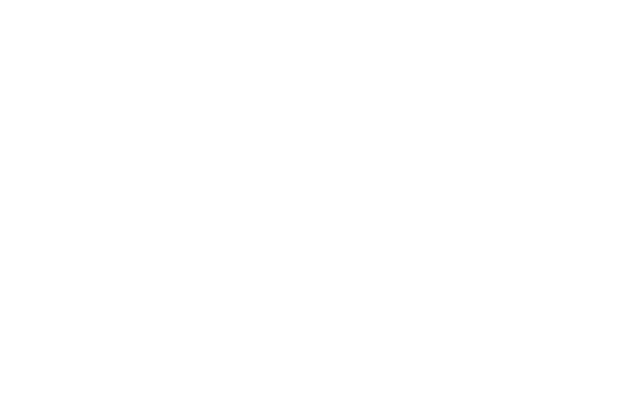
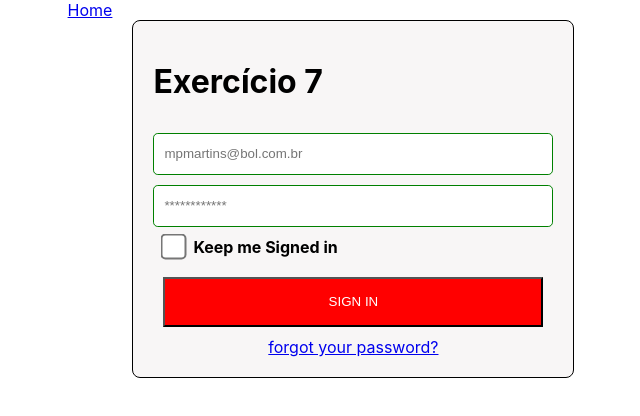
Before and after one commit to Mlpm2004/Semana11, a React (Create React App) app: page /Exercicio7 in a window 1280 px wide. Before the commit this address had no page. Shown: the top 416 px of the page, without its empty margins (309-949 px from the left). Built offline with nearby package versions, Linux system fonts and the light colour scheme.

Commit message:
Exercicio 7

```diff
--- a/src/App.js
+++ b/src/App.js
@@ -6,6 +6,7 @@
 import Exercicio4 from './pages/Exercicio4';
 import Exercicio5 from './pages/Exercicio5';
 import Exercicio6 from './pages/Exercicio6';
+import Exercicio7 from './pages/Exercicio7';
 import Home from './pages/Home';
 import { Routes,Route } from 'react-router-dom';
 function App() {
@@ -18,6 +19,7 @@
           <Route path="/Exercicio4" element={<Exercicio4/>}/>
           <Route path="/Exercicio5" element={<Exercicio5/>}/>
           <Route path="/Exercicio6" element={<Exercicio6/>}/>
+          <Route path="/Exercicio7" element={<Exercicio7/>}/>
       </Routes>
   );
 }
--- /dev/null
+++ b/src/components/forms/button/index.js
@@ -0,0 +1,10 @@
+import React from "react";
+import {Externo,Buttonformat,ButtonDescription} from './style'
+function Button({ ...otherProps}){
+    return (
+        <Externo>
+            <Buttonformat  {...otherProps}/>
+        </Externo>
+    );
+}
+export default Button;
--- /dev/null
+++ b/src/components/forms/button/style.js
@@ -0,0 +1,24 @@
+import styled from "styled-components";
+
+export const Externo= styled.div`
+    display: flex;
+    flex-direction: row;
+    justify-content: flex-start;
+    align-items: center;
+    margin:10px;
+`;
+
+export const Buttonformat=styled.button`
+  background: ${(props) => props.cor};
+  color: ${(props) => props.colorText};
+  height: 50px;
+  width: ${(props) => props.width};
+
+`;
+
+
+export const ButtonDescription=styled.label`
+    font-size:16px;
+    font-weight: bold;
+    padding-left: 10px;
+`;
--- a/src/components/style/index.js
+++ b/src/components/style/index.js
@@ -17,3 +17,10 @@
     justify-content:center
 
 `;
+
+export const LinkFormat=styled.link`
+    font-size:16px;
+    font-weight: bold;
+    padding: 5px;
+    text-decoration:none;
+`;
--- a/src/pages/Exercicio6/index.js
+++ b/src/pages/Exercicio6/index.js
@@ -3,7 +3,7 @@
 import SwitchComponent from '../../components/forms/switch'
 import {ContainerBox,Container} from '../../components/style'
 import { Link } from 'react-router-dom';
-function Exercicio5() {
+function Exercicio6() {
   const [switchbutton1,setSwitchButton1]=useState(true);
   const [switchbutton2,setSwitchButton2]=useState(true);
   const [switchbutton3,setSwitchButton3]=useState(true);
@@ -12,7 +12,7 @@
    <Container>
         <Link to="/" >Home</Link>
         <ContainerBox>
-            <h1>Exercício 5</h1>
+            <h1>Exercício 6</h1>
             <SwitchComponent
                 label={"Bluetooth"}
                 checked={switchbutton1}
@@ -32,4 +32,4 @@
     </Container>  );
 }
 
-export default Exercicio5;
+export default Exercicio6;
--- /dev/null
+++ b/src/pages/Exercicio7/index.js
@@ -0,0 +1,50 @@
+import React from 'react';
+import { useState } from 'react';
+import Input from '../../components/forms/input'
+import Check from '../../components/forms/checkbox'
+import Button from '../../components/forms/button'
+import {ContainerBox,Container} from '../../components/style'
+import { Link } from 'react-router-dom';
+function Exercicio7() {
+  const [email,setEmail]=useState('');
+  const [password,setPassword]=useState('');
+  return (
+
+   <Container>
+        <Link to="/" >Home</Link>
+        <ContainerBox>
+            <h1>Exercício 7</h1>
+            <Input
+                type="mail"
+                placeholder="mpmartins@bol.com.br"
+                value={email}
+                onChange={(event)=>{setEmail(event.target.value)}}
+            />
+
+            <Input
+                type="password"
+                placeholder="************"
+                value={password}
+                onChange={(event)=>{setPassword(event.target.value)}}
+            />
+
+            <Check
+                type="checkbox"
+                label="Keep me Signed in"
+
+            />
+
+            <Button
+                type="submit"
+                cor="red"
+                width='400px'
+                colorText='white'
+            > SIGN IN </Button>
+
+
+            <Container><Link to="/" >forgot your password?</Link></Container>
+        </ContainerBox>
+    </Container>  );
+}
+
+export default Exercicio7;
--- a/src/pages/Home/index.js
+++ b/src/pages/Home/index.js
@@ -1,7 +1,7 @@
 import React from "react";
 import { Link } from 'react-router-dom';
 function Home(){
-    const paginas=['Exercicio1','Exercicio2','Exercicio3','Exercicio4','Exercicio5','Exercicio6']
+    const paginas=['Exercicio1','Exercicio2','Exercicio3','Exercicio4','Exercicio5','Exercicio6','Exercicio7']
     return(
         paginas.map((pagina)=> <li><Link to={pagina} >{pagina}</Link></li>)
     );
```
